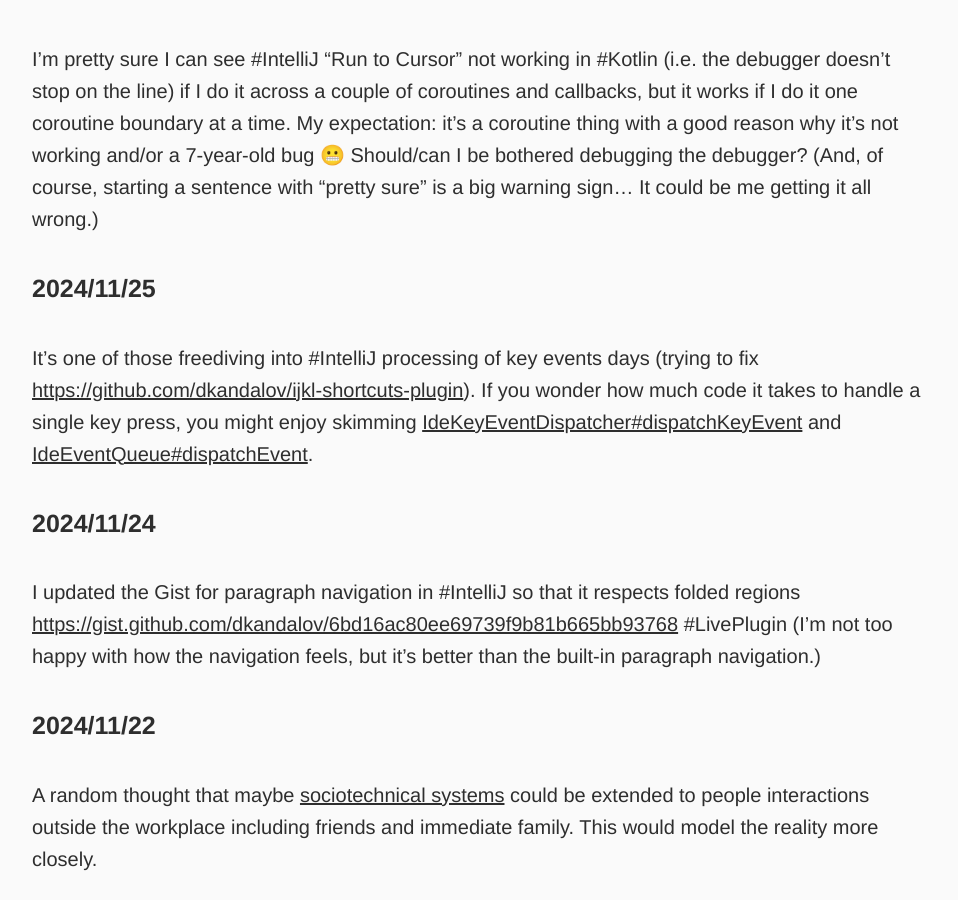
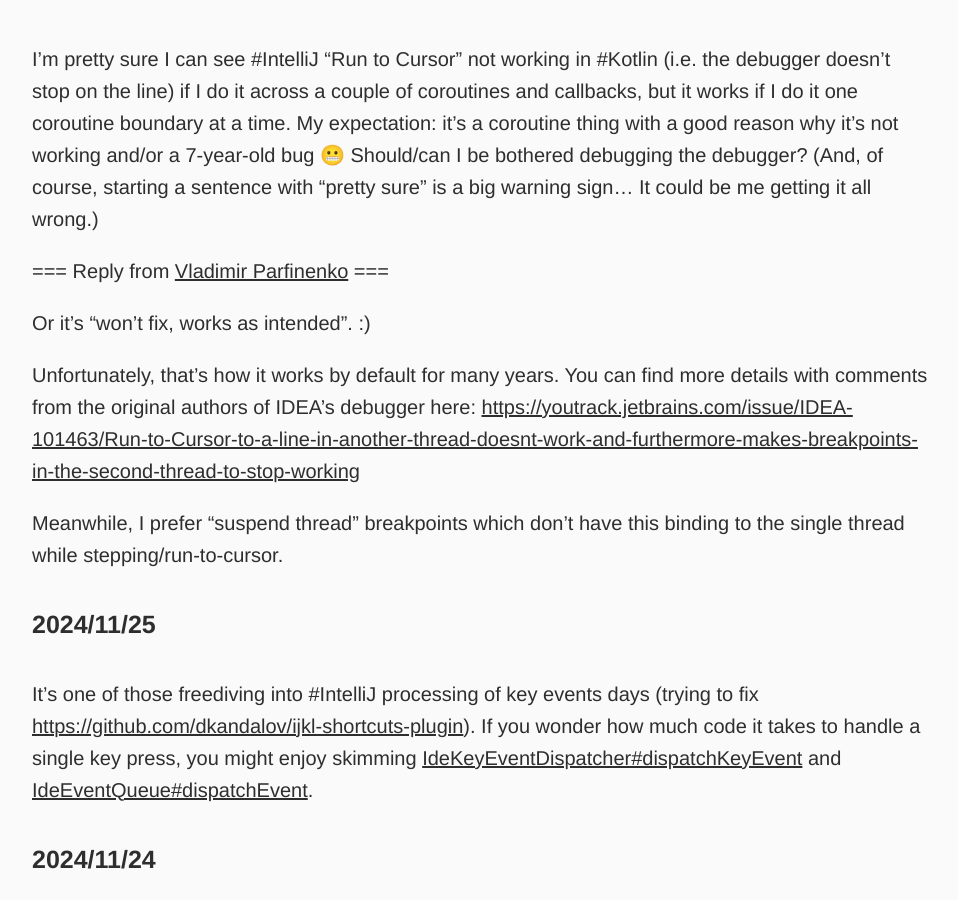
Before and after one commit to dkandalov/dkandalov.github.io, a Jekyll site: the page built from micro-blog.md, in a window 1280 px wide and 900 px high, scrolled down 313 px. Shown: the whole window, without its empty margins (160-1118 px from the left). Built offline with Jekyll 4.4.1, drawn with Linux system fonts in a browser that asks for light colours.

Commit message:
updated micro-blog

```diff
--- a/micro-blog.md
+++ b/micro-blog.md
@@ -8,6 +8,14 @@ permalink: /micro-blog/
 
 #### 2024/11/26
 I'm pretty sure I can see #IntelliJ "Run to Cursor" not working in #Kotlin (i.e. the debugger doesn't stop on the line) if I do it across a couple of coroutines and callbacks, but it works if I do it one coroutine boundary at a time. My expectation: it's a coroutine thing with a good reason why it's not working and/or a 7-year-old bug 😬 Should/can I be bothered debugging the debugger? (And, of course, starting a sentence with "pretty sure" is a big warning sign... It could be me getting it all wrong.)
+
+=== Reply from [Vladimir Parfinenko](https://twitter.com/cypok) ===
+
+Or it's "won't fix, works as intended". :)
+
+Unfortunately, that's how it works by default for many years. You can find more details with comments from the original authors of IDEA's debugger here: <https://youtrack.jetbrains.com/issue/IDEA-101463/Run-to-Cursor-to-a-line-in-another-thread-doesnt-work-and-furthermore-makes-breakpoints-in-the-second-thread-to-stop-working>
+
+Meanwhile, I prefer "suspend thread" breakpoints which don't have this binding to the single thread while stepping/run-to-cursor.
 
 #### 2024/11/25
 It's one of those freediving into #IntelliJ processing of key events days (trying to fix <https://github.com/dkandalov/ijkl-shortcuts-plugin>). If you wonder how much code it takes to handle a single key press, you might enjoy skimming [IdeKeyEventDispatcher#dispatchKeyEvent](https://github.com/JetBrains/intellij-community/blob/55a5cc91f5d13eb0df2cd12d74c677b9b6a2f6c6/platform/platform-impl/src/com/intellij/openapi/keymap/impl/IdeKeyEventDispatcher.kt#L211) and [IdeEventQueue#dispatchEvent](https://github.com/JetBrains/intellij-community/blob/839bf0cf90bf61633db7e56923ff9cb900538531/platform/platform-impl/src/com/intellij/ide/IdeEventQueue.kt#L241).
```
